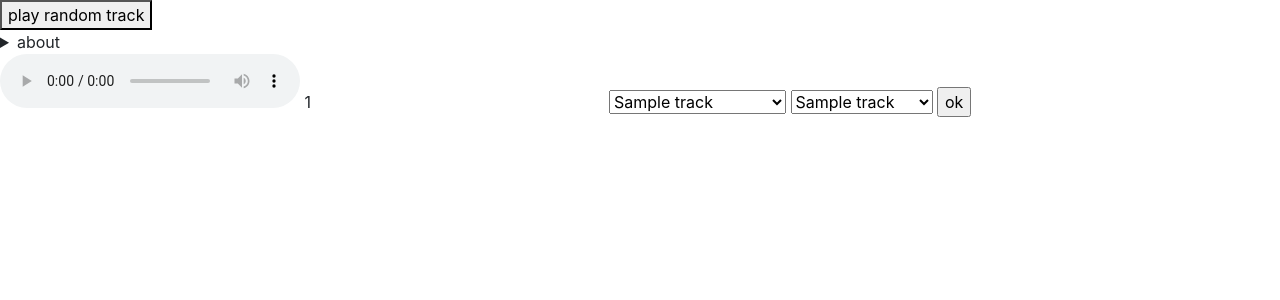
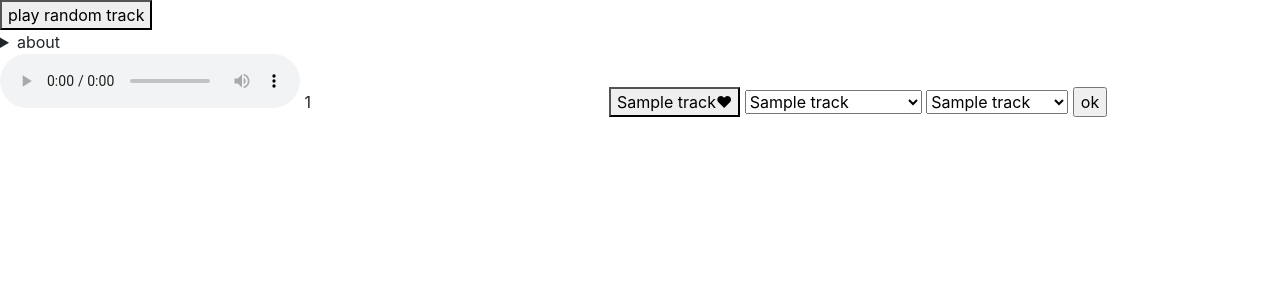
Before and after one commit to vetsinen/l1player, a Flask app: template templates/index.html in a window 1280 px wide. Shown: the top 300 px of the page. Run offline with Flask 2, Linux system fonts and the light colour scheme; the template is opened without the code that fills it: most values are stand-ins (such as "Sample title", 1, 10 or a date in 2020).

Commit message:
added github cdn, visual hearts

```diff
--- a/orm.py
+++ b/orm.py
@@ -28,7 +28,7 @@ def sync_trackfiles_to_db():
 def get_tracks():
     db = sqlite3.connect(DATABASE)
     cursor = db.cursor()
-    rez = [list(row) for row in cursor.execute("SELECT trackname,genre,velocity FROM opinion")]
+    rez = [list(row) for row in cursor.execute("SELECT trackname,genre,velocity,votes FROM opinion")]
     db.close()
     return rez
 
--- a/templates/index.html
+++ b/templates/index.html
@@ -28,9 +28,10 @@
 {% for track in tracks %}
     <div id="{{ track[0] }}">
         <audio controls>
-            <source src="/static/mp3/{{ track[0] }}.mp3" type="audio/mpeg">
+            <source src="https://github.com/vetsinen/l1player/blob/master/static/mp3/{{ track[0] }}.mp3?raw=true" type="audio/mpeg">
         </audio>
         <span class="songname">{{ track[0] }}</span>
+        <button id="like">{{ track[3] }}❤</button>
         <select class="genre">
             {% if tracks[1]|length %}
                 <option value="{{ track[1] }}" selected="selected">{{ track[1] }}</option>
@@ -43,6 +44,7 @@
             <option value="urban kiz">urban kiz</option>
             <option value="chachacha">chachacha</option>
             <option value="timba">timba</option>
+            <option value="salsa la">salsa la</option>
             <option value="dominicana">dominicana</option>
             <option value="kizomba(tradicional)">kizomba(tradicional)</option>
             <option value="tarraxinha">tarraxinha</option>
```
Also changed, not shown: 10 other files.
